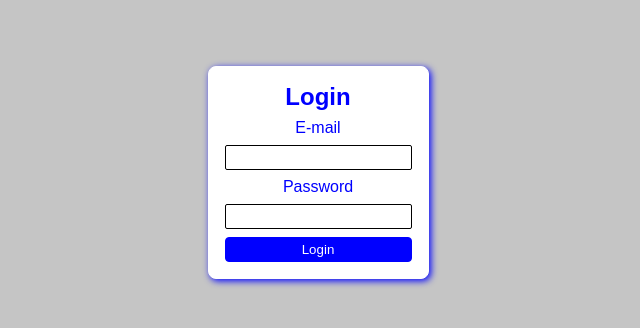
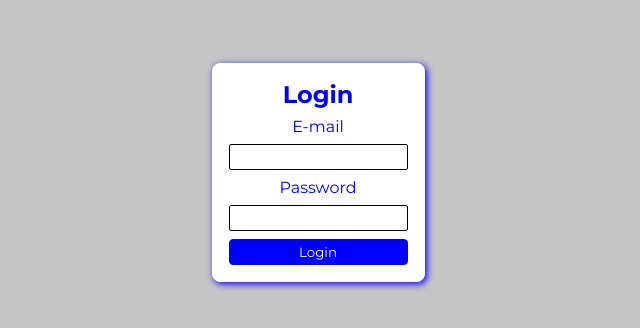
Before and after one commit to GuilhermeAbreu12/FreeMind, a React (Vite) app: page / in a window 1280 px wide. Shown: the part 228-556 px from the top of the page, without its empty margins (322-962 px from the left). Built offline with nearby package versions, Linux system fonts and the light colour scheme.

Commit message:
chore: import fonts and add font variables.

```diff
--- a/src/styles/App.css
+++ b/src/styles/App.css
@@ -1,12 +1,17 @@
+@import url('https://fonts.googleapis.com/css2?family=Antonio:wght@100..700&family=Bebas+Neue&family=Montserrat:ital,wght@0,100..900;1,100..900&display=swap');
+
 * {
   padding: 0;
   margin: 0;
   box-sizing: border-box;
-  font-family: sans-serif;
+  font-family: var(--primary-font);
 }
 :root {
   --bg-color: rgb(197, 197, 197);
   --primary-color: blue;
+  --primary-font: 'Montserrat';
+  --second-font: 'Bebas Neue';
+  --font03: 'Antonio';
 }
 body {
   background-color: var(--bg-color);
```
